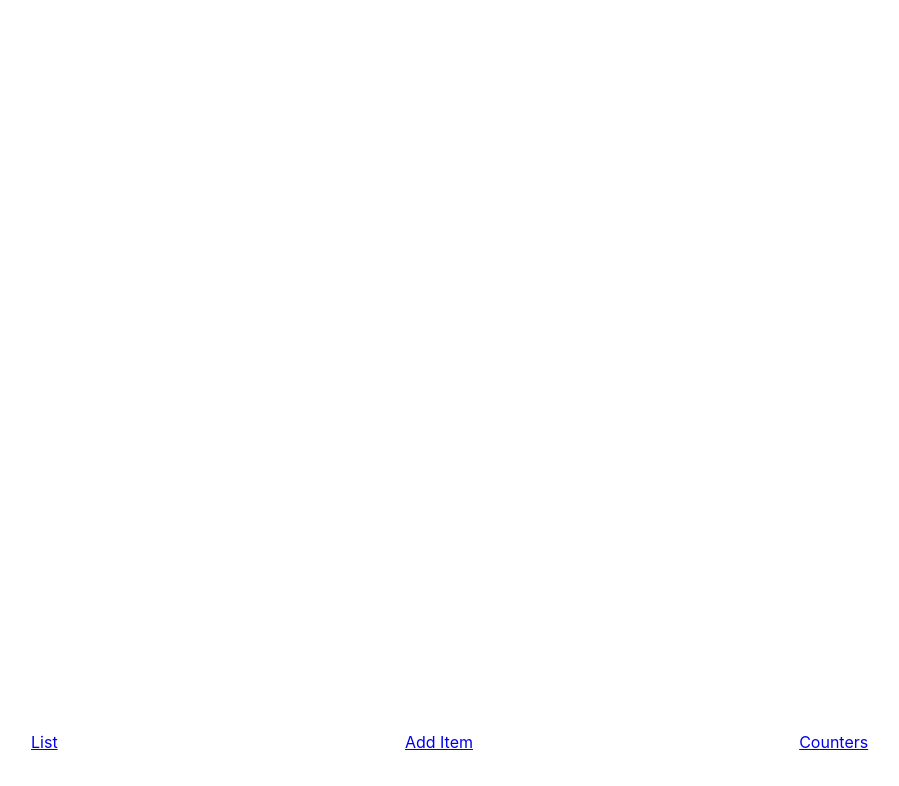
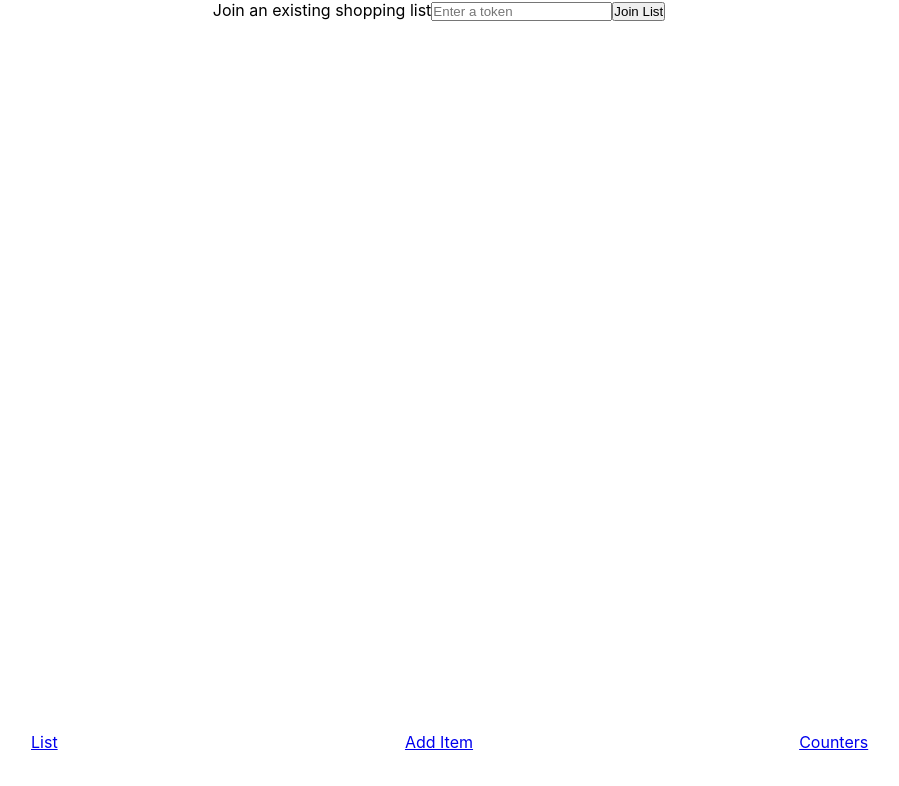
Before and after one commit to the-collab-lab/tcl-18-smart-shopping-list, a React (Create React App) app: page / in a window 1280 px wide. Shown: the top 786 px of the page, without its empty margins (201-1100 px from the left). Built offline with nearby package versions, Linux system fonts and the light colour scheme.

Commit message:
Update routes

```diff
--- a/src/Router.js
+++ b/src/Router.js
@@ -10,7 +10,7 @@ function Routes() {
     <Router>
       <div className="app-container">
         <Switch>
-          <Route exact path="/home" component={Home} />
+          <Route exact path="/" component={Home} />
           <Route exact path="/list-view" component={ListView} />
           <Route exact path="/add-item" component={AddItem} />
         </Switch>
--- a/src/components/Home/index.jsx
+++ b/src/components/Home/index.jsx
@@ -15,7 +15,7 @@ function Home() {
       setIsAuth(true);
     } else {
       setUserToken('');
-      history.push('/home');
+      history.push('/');
       setIsAuth(false);
     }
   };
@@ -29,14 +29,15 @@ function Home() {
     <>
       <form onSubmit={handleSubmit}>
         <label>
-          token:
+          Join an existing shopping list
           <input
             type="text"
+            placeholder="Enter a token"
             value={userToken}
             onChange={(e) => setUserToken(e.target.value)}
           />
         </label>
-        <input type="submit" value="Submit" />
+        <input type="submit" value="Join List" />
       </form>
       {!isAuth && <p>'Invalid Token. Try again!'</p>}
     </>
```
